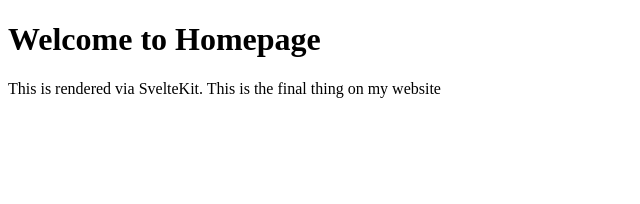
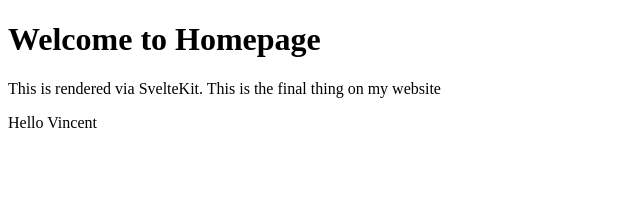
Before and after one commit to Keinstein0/HomeserverCentral, a SvelteKit app in the folder Homepage/: page / in a window 1280 px wide. Shown: the top 204 px of the page, without its empty margins (0-640 px from the left). Built offline with nearby package versions, Linux system fonts and the light colour scheme.

Commit message:
Flexing CI/CD to Vincent

```diff
--- a/Homepage/src/routes/+page.svelte
+++ b/Homepage/src/routes/+page.svelte
@@ -1,2 +1,4 @@
 <h1>Welcome to Homepage</h1>
 <p>This is rendered via SvelteKit. This is the final thing on my website</p>
+
+<p>Hello Vincent</p>
```
